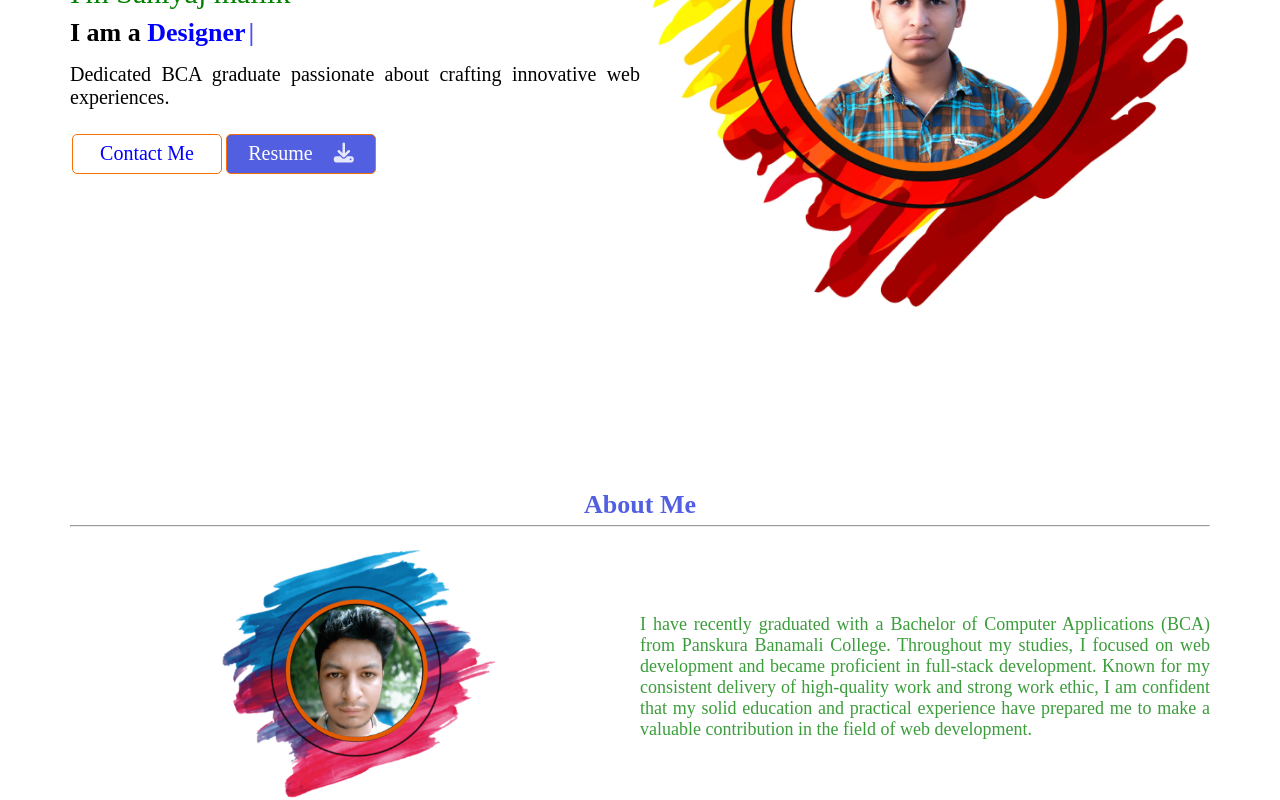
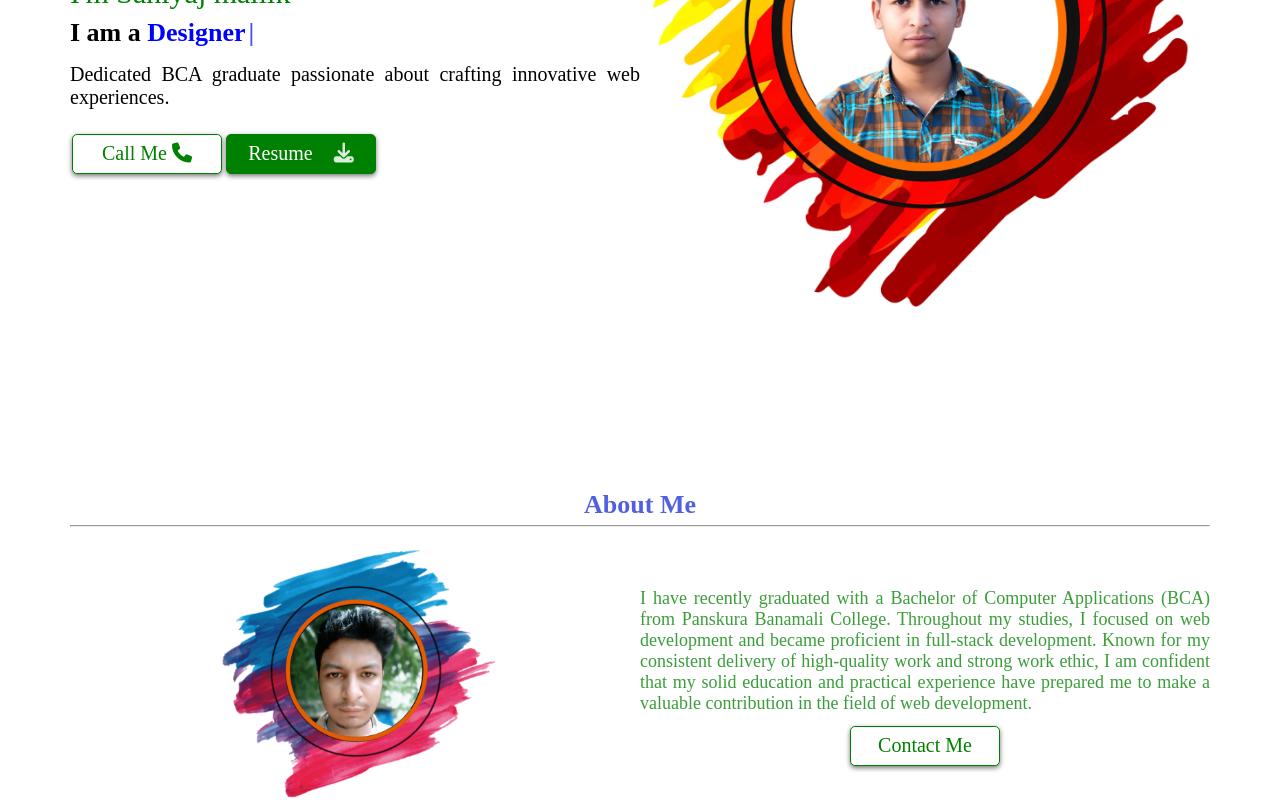
Before and after one commit to Saniyaj21/saniyaj-3.0, a React (Create React App) app: page / in a window 1280 px wide. Shown: the part 360-1160 px from the top of the page. Built offline with nearby package versions, Linux system fonts and the light colour scheme; the HTML template or start-up script is replaced by a standard one; a web font is replaced by a local one.

Commit message:
btn inproved and ui enhance

```diff
--- a/src/pages/About.jsx
+++ b/src/pages/About.jsx
@@ -1,44 +1,52 @@
-import React from 'react';
+import React from "react";
 
-import aboutMe from '../media/about-reduced.png';
+import aboutMe from "../media/about-reduced.png";
 // import aboutMe from '../media/about-nav-lite.png'
 
-
 // style
-import '../styles/about.scss'
+import "../styles/about.scss";
 
 const About = () => {
 	return (
-        <section
-        >
+		<section>
 			<h2 className='h2 font-p text-center p-top about-head'>About Me</h2>
 			<hr className='hr-line' />
+			<div className='main-about'>
+				<div className='about-box div-flex'>
+					<div className='about-info w-50 '>
 						<div
-
-                className="main-about">
-                <div className="about-box div-flex">
-                    <div className="about-info w-50 ">
-                        <div
-
-                        data-aos="zoom-in"
-                        data-aos-duration="800"
-
-                        className="img-container-about">
-                            <img loading="lazy" src={aboutMe} alt="" />
+							data-aos='zoom-in'
+							data-aos-duration='800'
+							className='img-container-about'
+						>
+							<img loading='lazy' src={aboutMe} alt='' />
 						</div>
 					</div>
 					<div
-                        data-aos="zoom-in"
-                        data-aos-duration="800"
-
-                        className="para w-50"
+						data-aos='fade-right'
+						data-aos-duration='800'
+						className='para w-50'
 					>
-                        <p className="text-fit font-p">I have recently graduated with a Bachelor of Computer Applications (BCA) from Panskura Banamali College. Throughout my studies, I focused on web development and became proficient in full-stack development. Known for my consistent delivery of high-quality work and strong work ethic, I am confident that my solid education and practical experience have prepared me to make a valuable contribution in the field of web development.</p>
+						<p className='text-fit font-p'>
+							I have recently graduated with a Bachelor of Computer Applications
+							(BCA) from Panskura Banamali College. Throughout my studies, I
+							focused on web development and became proficient in full-stack
+							development. Known for my consistent delivery of high-quality work
+							and strong work ethic, I am confident that my solid education and
+							practical experience have prepared me to make a valuable
+							contribution in the field of web development.
+						</p>
+                        <br />
+						<a href='#contact'>
+							<button className='btn btn-about-contact'>
+							 Contact Me
+							</button>
+						</a>
 					</div>
 				</div>
 			</div>
 		</section>
-    )
-}
+	);
+};
 
-export default About
+export default About;
--- a/src/pages/Contact.jsx
+++ b/src/pages/Contact.jsx
@@ -5,9 +5,7 @@ import "../styles/contact.scss"
 
 const Contact = () => {
 
-    const faColors = {
-        color: 'white',
-    };
+
 
 
     return (
@@ -32,8 +30,22 @@ const Contact = () => {
                         data-aos="fade-right"
                         data-aos-duration="100"
                         className="child-1 in-box">
+                        <a href="mailto:saniyajmallik12@gmail.com" target="blank">
+
+
+                            <i className="fa-solid fa-envelope social-icons"
+                                data-aos="zoom-in"
+                                data-aos-duration="1000"
+                            ></i>
+                        </a>
+                    </div>
+
+                    <div
+                        data-aos="fade-right"
+                        data-aos-duration="400"
+                        className="child-1 in-box">
                         <a href="https://www.linkedin.com/in/saniyaj-mallik-27809923a/" target="blank">
-                            <i className="fa-brands fa-linkedin-in social-icons" style={faColors}
+                            <i className="fa-brands fa-linkedin-in social-icons"
                                 data-aos="zoom-in"
                                 data-aos-duration="1000"
                             ></i>
@@ -44,7 +56,7 @@ const Contact = () => {
                         data-aos-duration="500"
                         className="child-2 in-box">
                         <a href="https://www.facebook.com/saniyaj.mallik.7" target="blank">
-                            <i className="fa-brands fa-facebook-f social-icons" style={faColors}
+                            <i className="fa-brands fa-facebook social-icons"
                                 data-aos="zoom-in"
                                 data-aos-duration="1000"
                             ></i>
@@ -55,7 +67,7 @@ const Contact = () => {
                         data-aos-duration="900"
                         className="child-3 in-box">
                         <a href="https://github.com/Saniyaj21" target="blank">
-                            <i className="fa-brands fa-github social-icons" style={faColors}
+                            <i className="fa-brands fa-github social-icons"
                                 data-aos="zoom-in"
                                 data-aos-duration="1000"
                             ></i>
@@ -67,7 +79,8 @@ const Contact = () => {
                         data-aos-duration="1300"
                         className="child-4 in-box">
                         <a href="https://www.instagram.com/saniyajmallik/" target="blank">
-                            <i className="fa-brands fa-instagram social-icons" style={faColors}
+                            <i className="fa-brands fa-square-instagram social-icons"
+                            // <i className="fa-brands fa-instagram social-icons" style={faColors}
                                 data-aos="zoom-in"
                                 data-aos-duration="1000"
                             ></i>
--- a/src/pages/Home.jsx
+++ b/src/pages/Home.jsx
@@ -97,8 +97,10 @@ const Home = () => {
                 </p>
 
                 <div className="home-btn div-flex">
-                  <a href="#contact">
-                    <button className="btn">Contact Me</button>
+                  <a href="tel:9775348397">
+                    <button className="btn btn-home-call">
+                    Call Me {" "}<i className="fa-solid fa-phone"></i>
+                     </button>
                   </a>
                   <button className="btn resume-btn" onClick={handleDownload}>
                     Resume{" "}
--- a/src/styles/about.scss
+++ b/src/styles/about.scss
@@ -9,6 +9,7 @@
     display: flex;
     justify-content: center;
     align-items: center;
+    flex-direction: column;
 
     p {
         color: rgba(0, 128, 0, 0.771);
@@ -18,6 +19,10 @@
 
 
     }
+}
+.btn-about-contact{
+    color: var(--green);
+    border: 1px solid green;
 }
 
 .img-container-about{
--- a/src/styles/common.scss
+++ b/src/styles/common.scss
@@ -5,7 +5,7 @@
 // colors
 :root {
     --blue: #525FE1;
-    --green: #22A699;
+    --green: green;
     --yellow: #F8B400;
 }
 
@@ -83,18 +83,19 @@
     cursor: pointer;
     margin: 1px 2px;
     background-color: white;
-    color: blue;
+    color: var(--green);
     height: 40px;
     width: 150px;
     border-radius: 5px 5px;
-    border: 1px solid #F86F03;
+    box-shadow: 0 2px 5px rgba(0, 0, 0, 0.542);
+    border: 1px solid green;
     font-size: 20px;
     font-family: 'Yatra One', cursive;
     transition: 0.3s;
 
     &:hover {
         color: white;
-        background-color: var(--blue);
+        background-color: var(--green);
     }
 }
 
--- a/src/styles/contact.scss
+++ b/src/styles/contact.scss
@@ -7,10 +7,9 @@
 }
 
 .in-box {
-    height: 80px;
-    width: 80px;
-    background-color:rgba(0, 128, 0, 0.771);
-    // background-color: var(--green);
+    height: 70px;
+    width: 70px;
+    background:transparent;
     margin: 10px;
     display: inline-block;
     border-radius: 50%;
@@ -18,14 +17,20 @@
     justify-content: center;
     align-items: center;
     transition: all 0.9s;
+    border: 1px solid white;
+    border-radius: 10%;
+    box-shadow: 0 3px 5px rgba(0, 0, 0, 0.823);
+    &:hover{
+        background-color:rgba(0, 0, 0, 0.214);
+    }
 
-    &:hover {
-        background-color: var(--yellow);
-    }
 }
 
 .social-icons {
     font-size: 45px;
+    color: green;
+
+
 
 }
 
@@ -39,7 +44,7 @@
     .in-box {
         width: 60px;
         height: 60px;
-        border-radius: 30%;
+        border-radius: 10%;
 
     }
 }
--- a/src/styles/home.scss
+++ b/src/styles/home.scss
@@ -21,18 +21,23 @@
 		margin-top: 10px;
 	}
 }
-
+.btn-home-call{
+	color: green;
+	// display: flex;
+	// justify-content: space-between;
+}
 .home-btn {
 	align-items: start;
 }
 
 .resume-btn {
-	background-color: var(--blue);
+	background-color:green;
+	// background-color: var(--blue);
 	color: white;
 
 	&:hover {
 		background-color: white;
-		color: blue;
+		color: var(--green);
 	}
 }
 
--- a/src/styles/skill.scss
+++ b/src/styles/skill.scss
@@ -12,7 +12,8 @@
   margin: 0px 5px;
   font-size: 18px;
   &:hover {
-    background-color: var(--green);
+    background-color: green;
+    // background-color: var(--green);
     color: white;
   }
 }
@@ -20,7 +21,7 @@
 
 
 .active-skill-btn {
-  background-color: var(--green);
+  background-color: green;
   color: white;
 }
 #box-back {
```
Lines whose indentation alone changed are shown as unchanged.
